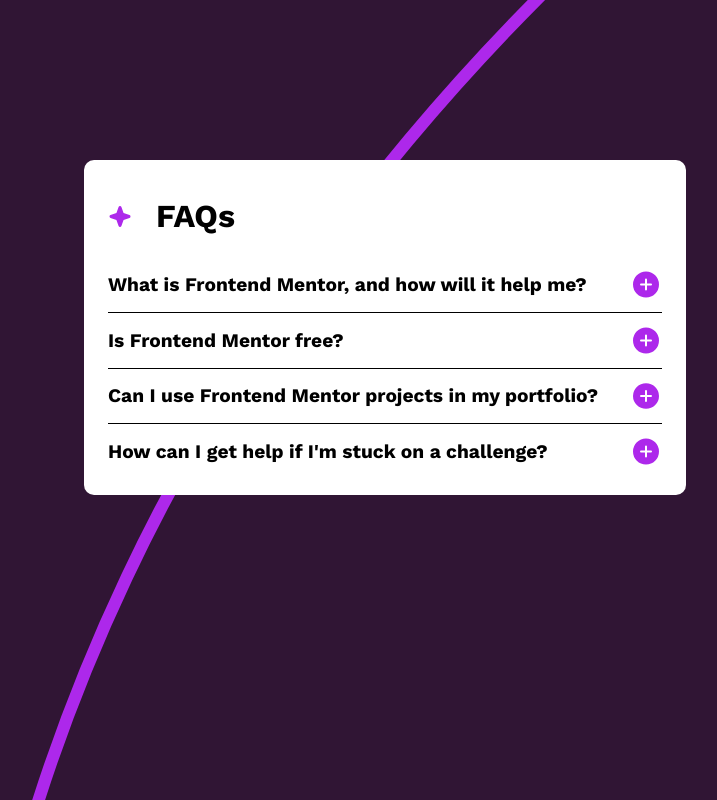
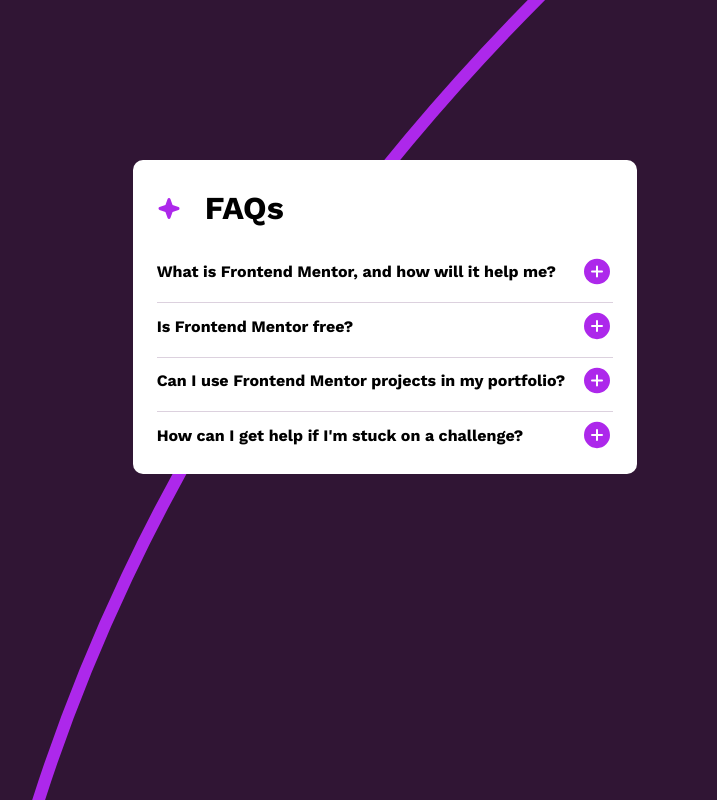
Before and after one commit to amrmabdelazeem/faq-accordion-main, a React (Create React App) app: page / in a window 1280 px wide. Shown: the whole page, without its empty margins (255-972 px from the left). Built offline with nearby package versions, Linux system fonts and the light colour scheme.

Commit message:
Create hover states

```diff
--- a/public/css/styles.css
+++ b/public/css/styles.css
@@ -1,8 +1,9 @@
 :root{
     --white:hsl(0, 0%, 100%);
     --lightPink:#f9f0ff55;
-    --grayishPurple:hsl(292, 16%, 49%, 20%);
-    --darkPurple: hsl(292, 42%, 14%);
+    --grayishPurple:hsl(292, 16%, 49%, 30%);
+    --darkPurple: hsl(292, 42%, 14%, 50%);
+    --star:hsl(281, 83%, 54%);
 }
 
 body{
@@ -23,8 +24,8 @@
 }
 
 .container{
-    margin: 0 1.2rem;
-    padding: 1rem 1.5rem;
+    margin: 10rem 1.2rem;
+    padding: .5rem 1.5rem;
     border-radius: 10px;
     background-color: var(--white);
     margin-top: 10rem;
@@ -41,7 +42,7 @@
 .question{
     display: flex;
     flex-direction: column;
-    border-bottom: 1px solid black;
+    border-bottom: 1px solid var(--grayishPurple);
 
 }
 .question img{
@@ -51,17 +52,23 @@
 .top{
     display: flex;
     justify-content: space-between;
-    gap: 2rem;
+    gap: 1rem;
+    padding-bottom: .5rem;
 }
 div.question:last-of-type{
     border-bottom: none;
 }
 h2{
-    font-size: 1.2rem;
+    font-size: 1rem;
+    color: #000;
+}
+h2:hover{
+    cursor: pointer;
+    color: var(--star);
 }
 p{
     font-size: .9rem;
-    color: var(--grayishPurple);
-    padding-bottom: 1rem;
-    border-bottom: 2px solid var(--lightPink);
+    color: var(--darkPurple);
+    margin-top: 0;
+    padding-bottom: .5rem;
 }
```
